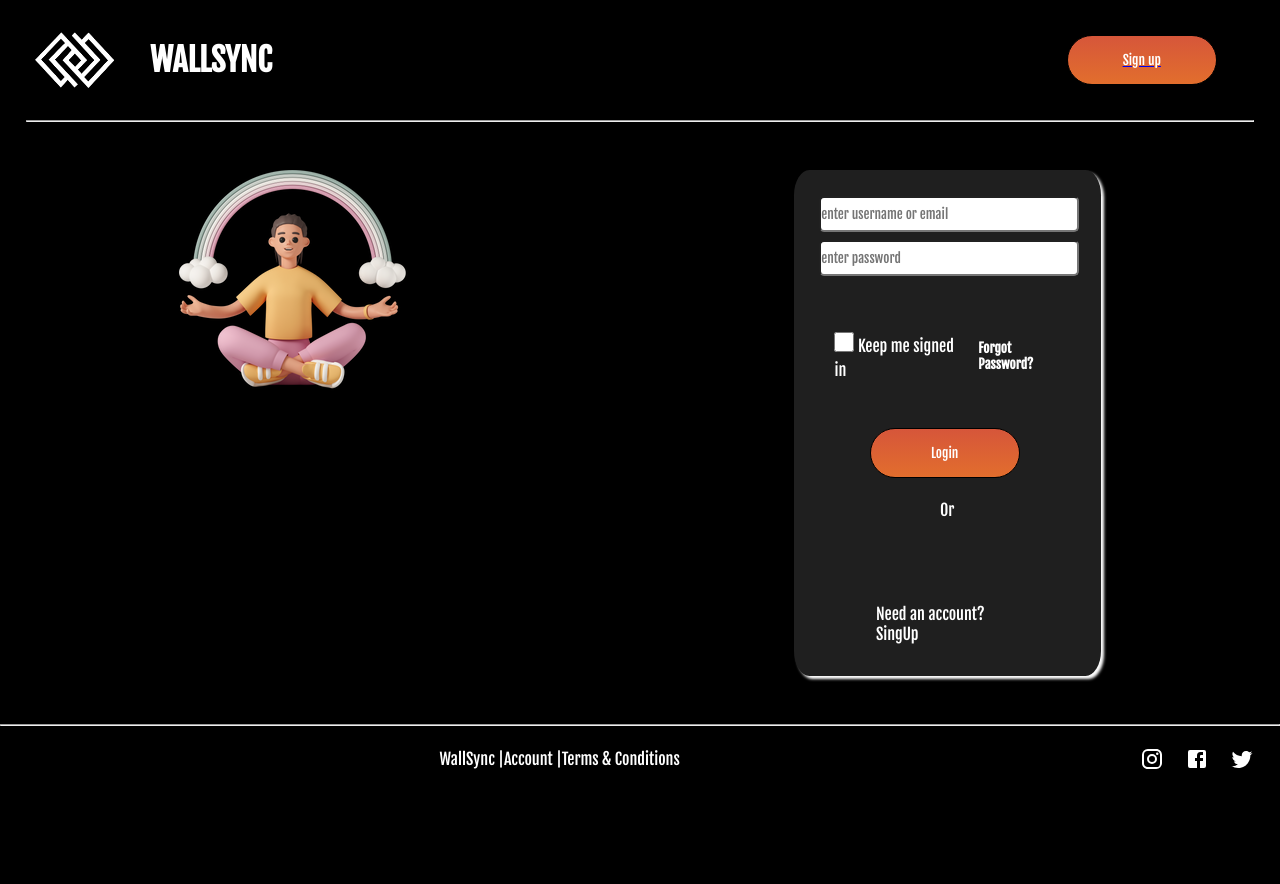
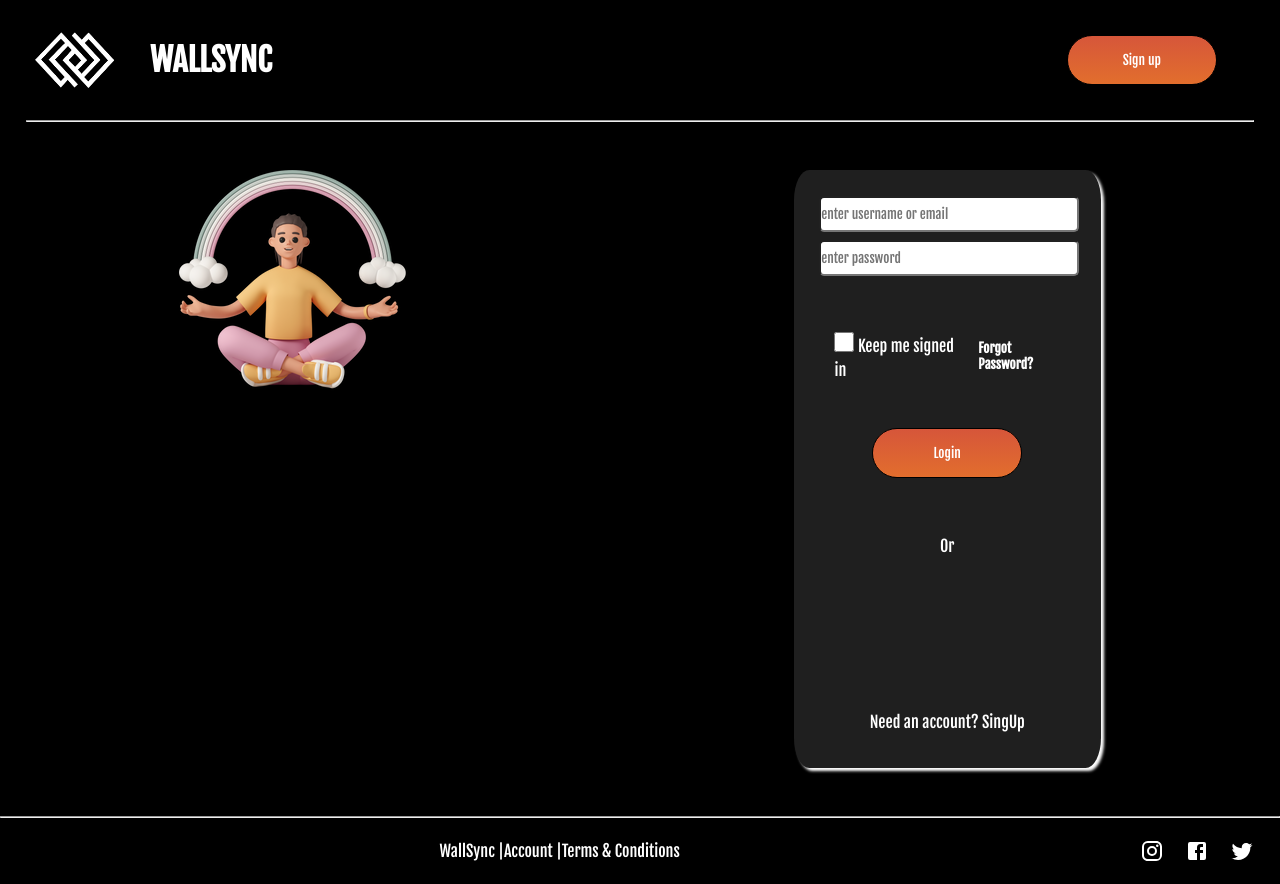
Before and after one commit to pesto-students/wallsync-frontend-team1-harsh, a React (Create React App) app in the folder client/: page /login in a window 1280 px wide. Before the commit the page ends 800 px from the top, so only its background shows below. Built offline with nearby package versions, Linux system fonts and the light colour scheme; the HTML template or start-up script is replaced by a standard one.

Commit message:
creating a store

```diff
--- a/client/package.json
+++ b/client/package.json
@@ -9,6 +9,7 @@
     "@mui/material": "^5.11.9",
     "@mui/x-data-grid": "^5.17.24",
     "@react-oauth/google": "^0.7.1",
+    "@reduxjs/toolkit": "^1.9.3",
     "@testing-library/jest-dom": "^5.16.5",
     "@testing-library/react": "^13.4.0",
     "@testing-library/user-event": "^13.5.0",
@@ -18,8 +19,10 @@
     "react": "^18.2.0",
     "react-chartjs-2": "^5.2.0",
     "react-dom": "^18.2.0",
+    "react-redux": "^8.0.5",
     "react-router-dom": "^6.8.1",
     "react-scripts": "5.0.1",
+    "redux": "^4.2.1",
     "web-vitals": "^2.1.4"
   },
   "scripts": {
--- a/client/src/containers/login/Login.js
+++ b/client/src/containers/login/Login.js
@@ -8,14 +8,13 @@ import Google from "../../components/GB/Google";
 import axios from "axios";
 import { login } from "../../context/auth/apiCall";
 import { AuthContext } from "../../context/auth/AuthContext";
-import { Link } from "react-router-dom";
 
 const Login = () => {
 	const [userInfo, setUserInfo] = useState({
 		email: "",
 		password: "",
 	});
-  const [loggedUser, setLoggedUser] = useState([]);
+
 	const { isFetching, dispatch } = useContext(AuthContext);
 	const handleChange = (e) => {
 		setUserInfo({
@@ -27,19 +26,16 @@ const Login = () => {
 		e.preventDefault();
 		login(userInfo, dispatch);
 	};
-  console.log(loggedUser);
 
 	return (
 		<>
 			<Header
 				className="loginHeader"
-        children={
-          <Link to="/signup">
-            <Button buttonName={"Sign up"} className={"signUpB"} />
-          </Link>
-        }
+				children={<Button buttonName={"Sign up"} className={"signUpB"} />}
 			/>
+
 			<hr className="topLine" />
+
 			<div className="loginbody">
 				<div className="loginimages">
 					<img src={pic1} alt="" />
@@ -53,7 +49,6 @@ const Login = () => {
 								placeholder="enter username or email"
 								name="email"
 								value={userInfo.email}
-				required="true"
 								onChange={(e) => handleChange(e)}
 							></input>
 							<input
@@ -62,7 +57,6 @@ const Login = () => {
 								placeholder="enter password"
 								name="password"
 								value={userInfo.password}
-				required="true"
 								onChange={(e) => handleChange(e)}
 							></input>
 						</div>
@@ -73,17 +67,19 @@ const Login = () => {
 							<h5>Forgot Password?</h5>
 						</div>
 
-            <div className="level3">
+						<div>
 							<Button
 								buttonName={"Login"}
 								className={"loginB"}
 								type={"Submit"}
 								disabled={isFetching}
 							/>
+						</div>
 						<span>Or</span>
+						<div className="google">
 							<Google />
+						</div>
 						<span>Need an account? SingUp</span>
-            </div>
 					</form>
 				</div>
 			</div>
--- a/client/src/index.js
+++ b/client/src/index.js
@@ -3,13 +3,17 @@ import ReactDOM from "react-dom/client";
 import App from "./App";
 import { GoogleOAuthProvider } from "@react-oauth/google";
 import { AuthContextProvider } from "./context/auth/AuthContext";
+import { Provider } from "react-redux";
+import store from "./store/Store";
 const root = ReactDOM.createRoot(document.getElementById("root"));
 root.render(
 	<GoogleOAuthProvider clientId="643850872187-fk35jmpilv1ichn7l4r573lim4imme8a.apps.googleusercontent.com">
 		<React.StrictMode>
-			<AuthContextProvider>
-				<App />
-			</AuthContextProvider>
+			<Provider store={store}>
+				<AuthContextProvider>
+					<App />
+				</AuthContextProvider>
+			</Provider>
 		</React.StrictMode>
 	</GoogleOAuthProvider>
 );
--- /dev/null
+++ b/client/src/store/Store.js
@@ -0,0 +1,12 @@
+import { configureStore } from "@reduxjs/toolkit";
+import AuthReducer from "../context/auth/AuthReducer";
+
+const rootReducer = {
+	reducer: {
+		auth: AuthReducer,
+	},
+};
+
+const store = configureStore(rootReducer);
+
+export default store;
```
Also changed, not shown: 1 other file (tests, documents, lock files or other folders). Lines whose indentation alone changed are shown as unchanged.
